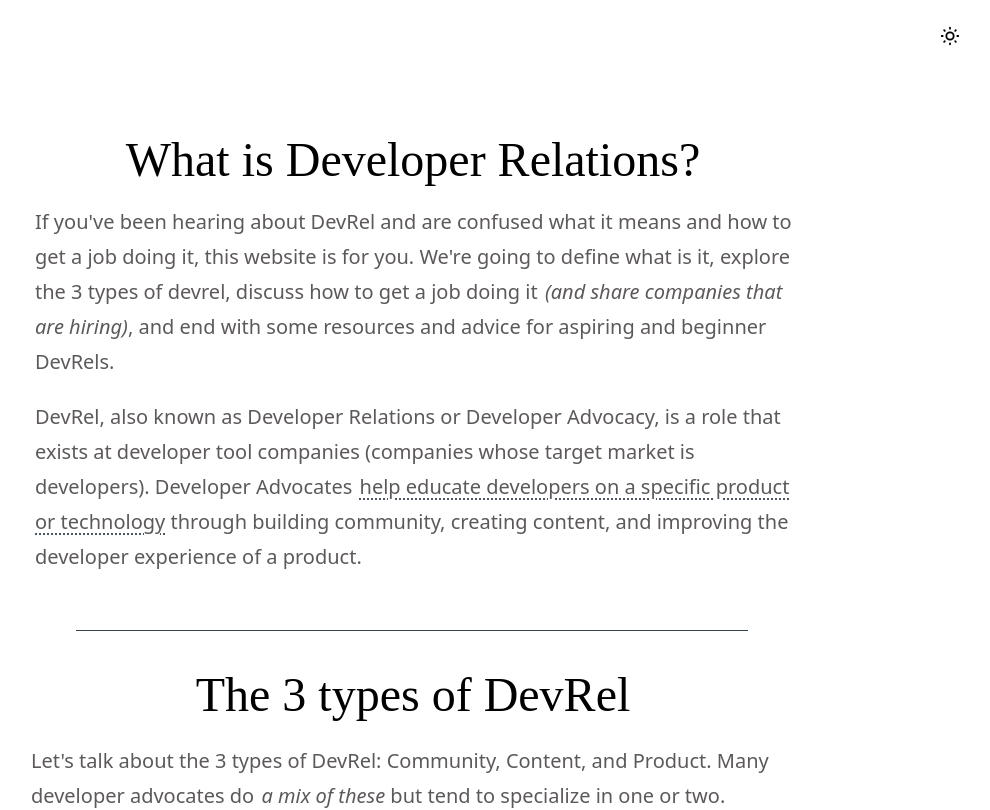
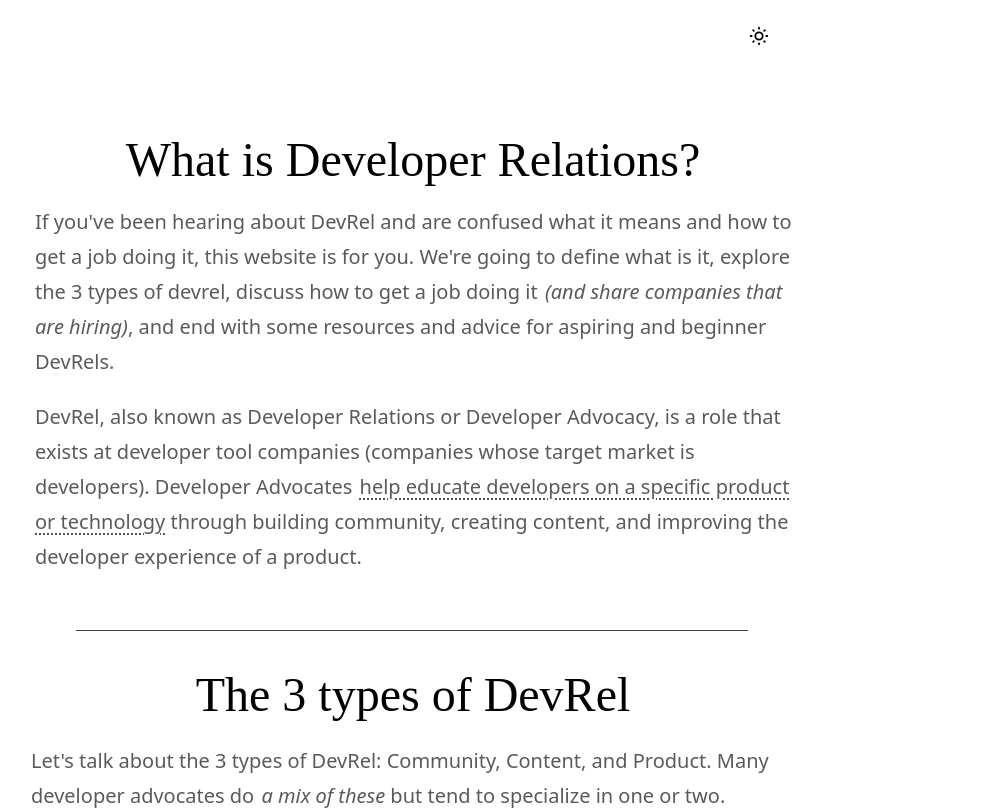
Before and after one commit to Nutlope/whatisdevrel, a Next.js app: page / in a window 1280 px wide. Shown: the top 810 px of the page, without its empty margins (234-1224 px from the left). Built offline with nearby package versions, Linux system fonts and the light colour scheme.

Commit message:
fix: header max width

```diff
--- a/components/Layout/Header.js
+++ b/components/Layout/Header.js
@@ -14,7 +14,7 @@ function Header() {
   if (!mounted) return null;
 
   return (
-    <header className="px-4 pt-4">
+    <header className=" mx-auto max-w-3xl px-4 pt-4">
       <div className="flex items-center justify-between">
         <Link href="/">
           <a>
```
